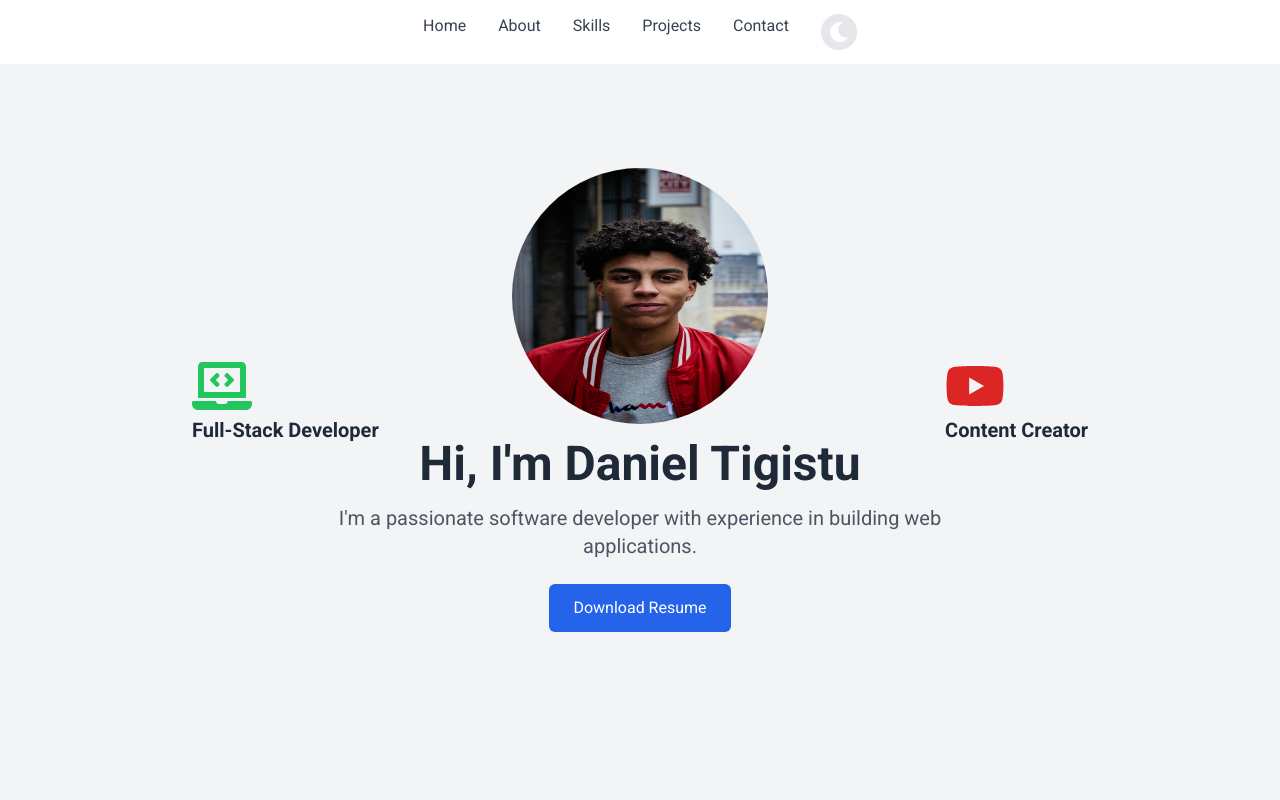
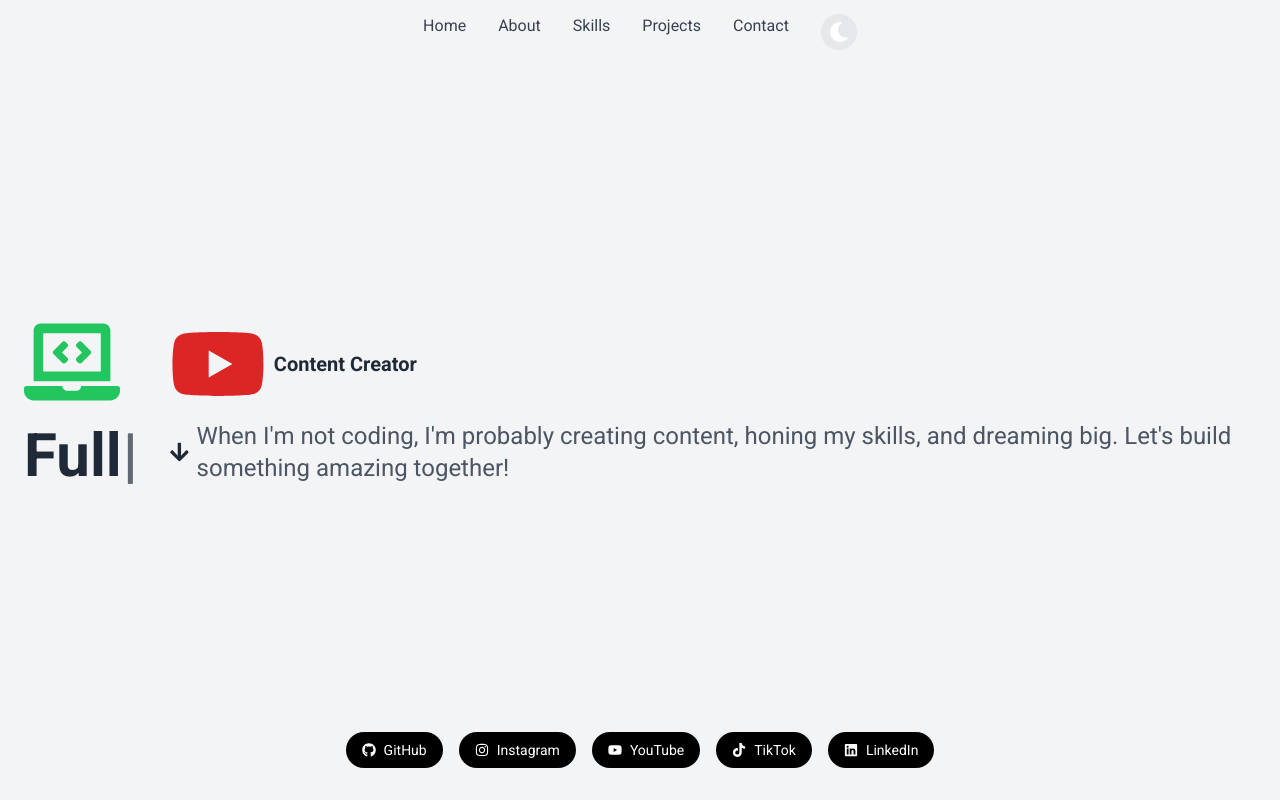
Before and after one commit to codewithdann0/my-portfolio, a Next.js app: page / in a window 1280 px wide. Shown: the top 800 px of the page. Built offline with nearby package versions, Linux system fonts and the light colour scheme.

Commit message:
The hero section animation add

```diff
--- a/app/components/Hero.jsx
+++ b/app/components/Hero.jsx
@@ -1,97 +1,85 @@
 "use client";
 import { motion } from "framer-motion";
-import { FaYoutube, FaLaptopCode } from "react-icons/fa";
+import Typewriter from "typewriter-effect";
+import { FaLaptopCode, FaArrowRight, FaYoutube, FaGithub, FaInstagram, FaTiktok, FaLinkedin } from "react-icons/fa";
+import Link from "next/link";
 
-const bounceTransition = {
-  y: {
-    duration: 0.4,
-    yoyo: Infinity,
-    ease: "easeOut"
-  }
+const fadeInAnimation = {
+  hidden: { opacity: 0 },
+  visible: { opacity: 1, transition: { duration: 2, ease: "easeInOut" } }
 };
 
-const shakeTransition = {
-  rotate: {
-    duration: 0.2,
-    yoyo: Infinity,
-    ease: "easeInOut",
-    from: -10,
-    to: 10
-  }
+const Hero = () => {
+  return (
+    <section className="flex flex-col items-center justify-center h-screen px-6 bg-gray-100 dark:bg-gray-900 text-center relative">
+      <div className="flex flex-row items-center justify-center gap-8">
+        {/* Full-Stack Developer Text - Left */}
+        <motion.div
+          className="flex flex-col items-start gap-4 text-left"
+          initial="hidden"
+          animate="visible"
+          variants={fadeInAnimation}
+        >
+          <FaLaptopCode className="text-green-500 text-6xl lg:text-8xl" />
+          <motion.div className="text-6xl md:text-5xl lg:text-6xl font-extrabold text-gray-800 dark:text-white leading-tight whitespace-nowrap">
+            <Typewriter
+              options={{
+                strings: ["Full-Stack Developer"],
+                autoStart: true,
+                loop: true,
+              }}
+            />
+          </motion.div>
+        </motion.div>
+
+        {/* Content Creator Text with YouTube Icon - Above Right */}
+        <motion.div
+          className="flex flex-col items-start text-left"
+          initial="hidden"
+          animate="visible"
+          variants={fadeInAnimation}
+        >
+          <motion.div className="flex items-center gap-2">
+            <Link href="https://youtube.com" target="_blank">
+              <FaYoutube className="text-red-600 text-6xl lg:text-8xl" />
+            </Link>
+            <span className="text-lg lg:text-xl font-bold text-gray-800 dark:text-white">
+              Content Creator
+            </span>
+          </motion.div>
+          <motion.div className="flex items-center gap-2 mt-2">
+            <FaArrowRight className="text-gray-800 dark:text-white text-2xl transform rotate-90" />
+            <motion.p
+              className="text-lg md:text-xl lg:text-2xl text-gray-600 dark:text-gray-400"
+            >
+              When I'm not coding, I'm probably creating content, honing my skills, and dreaming big. Let's build something amazing together!
+            </motion.p>
+          </motion.div>
+        </motion.div>
+      </div>
+
+      {/* Social Media Links at the Bottom Center */}
+      <div className="absolute bottom-8 flex gap-4 flex-wrap justify-center">
+        {[
+          { name: "GitHub", url: "https://github.com", icon: <FaGithub /> },
+          { name: "Instagram", url: "https://instagram.com", icon: <FaInstagram /> },
+          { name: "YouTube", url: "https://youtube.com", icon: <FaYoutube /> },
+          { name: "TikTok", url: "https://tiktok.com", icon: <FaTiktok /> },
+          { name: "LinkedIn", url: "https://linkedin.com", icon: <FaLinkedin /> },
+        ].map((link) => (
+          <Link
+            key={link.name}
+            href={link.url}
+            target="_blank"
+            className="flex items-center gap-2 bg-black text-white px-4 py-2 rounded-full text-sm transform transition-transform hover:scale-110"
+          >
+            {link.icon}
+            {link.name}
+          </Link>
+        ))}
+      </div>
+    </section>
+  );
 };
 
-export default function Hero() {
-  return (
-    <section className="flex flex-col lg:flex-row items-center justify-center h-screen bg-gray-100 dark:bg-gray-900 text-center relative">
-
-      {/* Full-Stack Developer Icon with Title */}
-      <motion.div
-        className="absolute"
-        initial={{ y: -1000 }}
-        animate={{ y: 0 }}
-        transition={{ type: "spring", stiffness: 120 }}
-        style={{ left: "15%" }}
-      >
-        <FaLaptopCode className="text-green-500 text-6xl" />
-        <motion.p
-          className="text-xl font-semibold text-gray-800 dark:text-white"
-          initial={{ opacity: 0 }}
-          animate={{ opacity: 3 }}
-          transition={{ duration: 5, ease: "easeInOut" }}
-        >
-          Full-Stack Developer
-        </motion.p>
-      </motion.div>
-
-      <div className="relative max-w-2xl text-center">
-        <motion.img
-          src="/img.jpg"
-          alt="Profile"
-          className="w-64 h-64 rounded-full mx-auto mb-4"
-          initial={{ scale: 0.5, opacity: 0 }}
-          animate={{ scale: 1, opacity: 2 }}
-          transition={{ duration: 2, ease: "easeInOut" }}
-        />
-        <h1 className="text-4xl md:text-5xl font-bold text-gray-800 dark:text-white mb-4">
-          Hi, I'm Daniel Tigistu
-        </h1>
-        <p className="text-lg md:text-xl text-gray-600 dark:text-gray-400 mb-6">
-          I'm a passionate software developer with experience in building web applications.
-        </p>
-
-        {/* Download Resume Button with Bounce and Rotate Effect */}
-        <motion.a
-          href="../public/resume.pdf"
-          className="inline-block px-6 py-3 bg-blue-600 dark:bg-blue-700 text-white rounded-md hover:bg-blue-700 dark:hover:bg-blue-600 transition duration-300"
-          whileHover={{
-            scale: [1, 1.5, 1.2],
-            rotate: [0, 10, -10, 0]
-          }}
-          whileTap={{ scale: 0.8 }}
-          transition={{ type: "spring", stiffness: 100, damping: 10 }}
-        >
-          Download Resume
-        </motion.a>
-      </div>
-
-      {/* Content Creator Icon with Title */}
-      <motion.div
-        className="absolute"
-        initial={{ y: 1000 }}
-        animate={{ y: 0 }}
-        transition={{ type: "spring", stiffness: 120 }}
-        style={{ right: "15%" }}
-      >
-        <FaYoutube className="text-red-600 text-6xl" />
-        <motion.p
-          className="text-xl font-semibold text-gray-800 dark:text-white"
-          initial={{ opacity: 0 }}
-          animate={{ opacity: 1 }}
-          transition={{ duration: 1, ease: "easeInOut" }}
-        >
-          Content Creator
-        </motion.p>
-      </motion.div>
-    </section>
-  );
-}
+export default Hero;
--- a/app/components/Navbar.jsx
+++ b/app/components/Navbar.jsx
@@ -7,9 +7,8 @@ import ThemeToggle from './ThemeToggle';
 
 export default function Navbar() {
   const [isOpen, setIsOpen] = useState(false);
-
   return (
-    <nav className="fixed w-full top-0 z-50 bg-white dark:bg-gray-900 ">
+    <nav className="fixed w-full top-0 z-50 ">
       <div className="max-w-7xl mx-auto px-4 sm:px-6 lg:px-8">
         <div className="flex items-center justify-between h-16">
           <div className="flex items-center">
```
